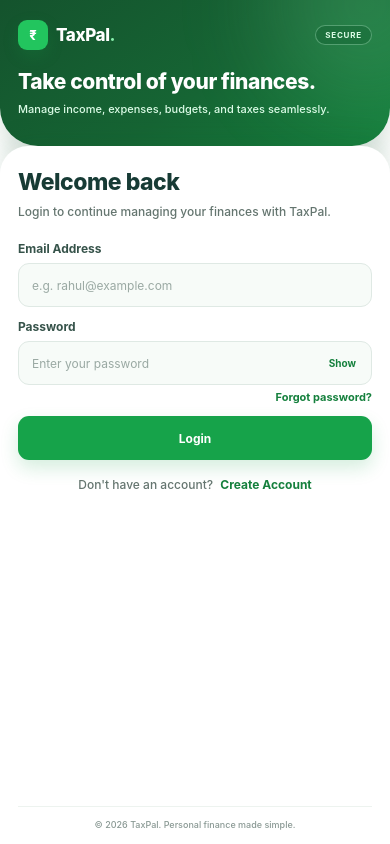
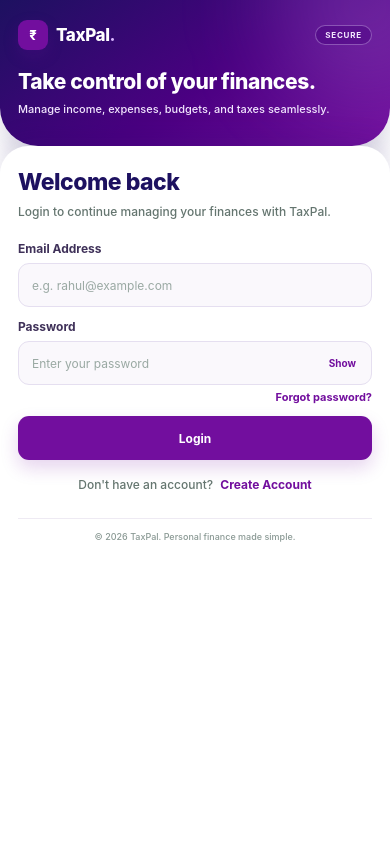
Before and after one commit to aastha44ma/Team4-deploy, an Angular app in the folder frontend/: page /login in a window 390 px wide. Built offline with nearby package versions, Linux system fonts and the light colour scheme.

Commit message:
Updated auth page colors and background styling

```diff
--- a/frontend/src/app/pages/auth/auth.css
+++ b/frontend/src/app/pages/auth/auth.css
@@ -2,7 +2,7 @@
    TAXPAL AUTH
    Login + Register
    Custom CSS
-   White + Green Theme
+   White + Purple Theme
    Fully Responsive
    ========================================================= */
 
@@ -12,21 +12,22 @@
    ========================================================= */
 
 .auth-page {
-  --green-900: #14532d;
-  --green-800: #166534;
-  --green-700: #15803d;
-  --green-600: #16a34a;
-  --green-500: #22c55e;
-  --green-100: #dcfce7;
-  --green-50: #f0fdf4;
-
-  --text-main: #173b35;
+  --purple-900: #1d1160;
+  --purple-800: #4B0082;
+  --purple-700: #720e9e;
+  --purple-600: #720e9e;
+  --purple-500: #720e9e;
+  --purple-100: #f3e8ff;
+  --purple-50: #faf5ff;
+
+  --text-main: #1d1160;
   --text-secondary: #64756f;
   --text-muted: #8a9994;
 
-  --border: #dfe9e4;
+  --border: #e5dff0;
 
   width: 100%;
+  min-width: 320px;
   min-height: 100dvh;
 
   margin: 0;
@@ -35,7 +36,7 @@
   background: #ffffff;
   color: var(--text-main);
 
-  overflow-x: hidden;
+  overflow: hidden;
 }
 
 
@@ -72,14 +73,14 @@
 
   border-radius: 10px;
 
-  background: var(--green-600);
+  background: var(--purple-600);
   color: #ffffff;
 
   font-size: 14px;
   font-weight: 800;
   line-height: 1;
 
-  box-shadow: 0 6px 16px rgba(22, 163, 74, 0.18);
+  box-shadow: 0 6px 16px rgba(114, 14, 158, 0.18);
 }
 
 .brand-name {
@@ -93,13 +94,12 @@
 }
 
 .brand-dot {
-  color: var(--green-600);
+  color: var(--purple-600);
 }
 
 
 /* =========================================================
    MOBILE BRAND
-   Rounded bottom like reference layout
    ========================================================= */
 
 .mobile-brand {
@@ -117,21 +117,15 @@
   background:
     linear-gradient(
       145deg,
-      #14532d 0%,
-      #166534 55%,
-      #15803d 100%
+      #1d1160 0%,
+      #4B0082 55%,
+      #720e9e 100%
     );
 
-  /*
-   * Rounded bottom corners ONLY for mobile.
-   * This gives the branding section a soft
-   * curved transition into the white form.
-   */
-
   border-radius: 0 0 38px 38px;
 
   box-shadow:
-    0 10px 25px rgba(20, 83, 45, 0.16);
+    0 10px 25px rgba(29, 17, 96, 0.16);
 }
 
 .mobile-brand-glow {
@@ -145,7 +139,7 @@
 
   border-radius: 50%;
 
-  background: rgba(134, 239, 172, 0.18);
+  background: rgba(216, 180, 254, 0.18);
 
   filter: blur(45px);
 
@@ -170,7 +164,7 @@
 
   border-radius: 9px;
 
-  background: #22c55e;
+  background: #720e9e;
 
   font-size: 13px;
 }
@@ -181,7 +175,7 @@
 }
 
 .mobile-brand-top .brand-dot {
-  color: #86efac;
+  color: #d8b4fe;
 }
 
 
@@ -198,12 +192,12 @@
 
   padding: 5px 9px;
 
-  border: 1px solid rgba(187, 247, 208, 0.35);
+  border: 1px solid rgba(233, 213, 255, 0.35);
   border-radius: 999px;
 
-  background: rgba(22, 101, 52, 0.45);
-
-  color: #dcfce7;
+  background: rgba(75, 0, 130, 0.45);
+
+  color: #f3e8ff;
 
   font-size: 8px;
   font-weight: 700;
@@ -242,7 +236,7 @@
 
   margin: 6px 0 0;
 
-  color: #dcfce7;
+  color: #f3e8ff;
 
   font-size: 11px;
   line-height: 17px;
@@ -252,6 +246,8 @@
 
 /* =========================================================
    FORM SECTION - MOBILE
+   IMPORTANT:
+   THIS SECTION SCROLLS INDEPENDENTLY.
    ========================================================= */
 
 .auth-form-section {
@@ -263,6 +259,12 @@
 
   width: 100%;
 
+  /*
+    Critical fix:
+    Allow the form area to become scrollable
+    instead of pushing/hiding the switch button.
+  */
+  flex: 1 1 auto;
   min-height: 0;
 
   padding: 26px 20px 18px;
@@ -271,12 +273,27 @@
 
   border-radius: 28px 28px 0 0;
 
-  box-shadow: 0 -8px 25px rgba(20, 83, 45, 0.12);
-}
-
-
-/* =========================================================
-   DESKTOP LOGO HIDDEN MOBILE
+  box-shadow:
+    0 -8px 25px rgba(29, 17, 96, 0.12);
+
+  overflow-y: auto;
+  overflow-x: hidden;
+
+  /*
+    Keeps scrolling smooth on mobile.
+  */
+  -webkit-overflow-scrolling: touch;
+
+  /*
+    Makes sure the bottom content can
+    always be reached.
+  */
+  overscroll-behavior-y: contain;
+}
+
+
+/* =========================================================
+   DESKTOP LOGO
    ========================================================= */
 
 .desktop-logo {
@@ -291,6 +308,13 @@
 .auth-form-wrapper {
   width: 100%;
   margin: 0 auto;
+
+  /*
+    IMPORTANT:
+    Do not force the wrapper to fill the
+    entire available height on mobile.
+  */
+  flex: 0 0 auto;
 }
 
 
@@ -300,6 +324,7 @@
 
 .auth-heading {
   width: 100%;
+
   margin: 0 0 20px;
 }
 
@@ -362,7 +387,7 @@
 
   margin: 0 0 6px;
 
-  color: #36534a;
+  color: #3f3159;
 
   font-size: 12px;
   line-height: 16px;
@@ -388,7 +413,7 @@
   border: 1px solid var(--border);
   border-radius: 11px;
 
-  background: #f7fbf8;
+  background: #faf8fc;
 
   padding: 0 13px;
 
@@ -411,17 +436,17 @@
 
 .form-field input:hover,
 .form-field select:hover {
-  border-color: #b9cec2;
+  border-color: #c9b9d9;
 }
 
 .form-field input:focus,
 .form-field select:focus {
-  border-color: var(--green-600);
+  border-color: var(--purple-600);
 
   background: #ffffff;
 
   box-shadow:
-    0 0 0 4px rgba(34, 197, 94, 0.10);
+    0 0 0 4px rgba(114, 14, 158, 0.10);
 }
 
 .form-field select {
@@ -435,6 +460,7 @@
 
 .password-wrapper {
   position: relative;
+
   width: 100%;
 }
 
@@ -454,7 +480,7 @@
 
   background: transparent;
 
-  color: var(--green-700);
+  color: var(--purple-700);
 
   font-family: inherit;
   font-size: 10px;
@@ -464,7 +490,7 @@
 }
 
 .password-toggle:hover {
-  color: var(--green-900);
+  color: var(--purple-900);
 }
 
 
@@ -503,7 +529,7 @@
 
 
 /* =========================================================
-   FORGOT PASSWORD LINK
+   FORGOT PASSWORD
    ========================================================= */
 
 .forgot-row {
@@ -522,7 +548,7 @@
 
   padding: 0;
 
-  color: var(--green-700);
+  color: var(--purple-700);
 
   font-family: inherit;
   font-size: 11px;
@@ -549,6 +575,7 @@
   gap: 8px;
 
   margin: 0;
+
   padding: 1px 0 0;
 }
 
@@ -562,7 +589,7 @@
 
   cursor: pointer;
 
-  accent-color: var(--green-600);
+  accent-color: var(--purple-600);
 }
 
 .terms-field label {
@@ -570,7 +597,7 @@
 
   cursor: pointer;
 
-  color: #60736b;
+  color: #665c70;
 
   font-size: 11px;
   line-height: 17px;
@@ -578,7 +605,7 @@
 }
 
 .terms-field a {
-  color: var(--green-700);
+  color: var(--purple-700);
 
   font-weight: 700;
 
@@ -606,7 +633,7 @@
   border: 0;
   border-radius: 11px;
 
-  background: var(--green-600);
+  background: var(--purple-600);
 
   color: #ffffff;
 
@@ -617,7 +644,7 @@
   cursor: pointer;
 
   box-shadow:
-    0 8px 18px rgba(22, 163, 74, 0.18);
+    0 8px 18px rgba(114, 14, 158, 0.18);
 
   transition:
     background-color 0.2s ease,
@@ -626,10 +653,10 @@
 }
 
 .auth-button:hover {
-  background: var(--green-700);
+  background: var(--purple-700);
 
   box-shadow:
-    0 10px 22px rgba(22, 163, 74, 0.22);
+    0 10px 22px rgba(114, 14, 158, 0.22);
 }
 
 .auth-button:active {
@@ -642,9 +669,13 @@
    ========================================================= */
 
 .switch-auth {
+  display: block;
+
   width: 100%;
 
   margin: 16px 0 0;
+
+  padding-bottom: 8px;
 
   text-align: center;
 
@@ -653,6 +684,11 @@
   font-size: 12px;
   line-height: 18px;
   font-weight: 500;
+
+  /*
+    Prevent the switch from being compressed.
+  */
+  flex-shrink: 0;
 }
 
 .switch-auth button {
@@ -664,7 +700,7 @@
 
   padding: 0;
 
-  color: var(--green-700);
+  color: var(--purple-700);
 
   font-family: inherit;
   font-size: inherit;
@@ -685,11 +721,12 @@
 .form-footer {
   width: 100%;
 
-  margin-top: auto;
-
-  border-top: 1px solid #edf3ef;
+  margin-top: 18px;
+
+  border-top: 1px solid #eeeaf3;
 
   padding-top: 10px;
+  padding-bottom: 4px;
 
   text-align: center;
 
@@ -698,11 +735,13 @@
   font-size: 9px;
   line-height: 15px;
   font-weight: 500;
-}
-
-
-/* =========================================================
-   DESKTOP BRAND SECTION
+
+  flex-shrink: 0;
+}
+
+
+/* =========================================================
+   DESKTOP BRAND
    ========================================================= */
 
 .brand-section {
@@ -711,7 +750,7 @@
 
 
 /* =========================================================
-   BIG TOAST
+   TOAST
    ========================================================= */
 
 .auth-toast {
@@ -735,7 +774,7 @@
 
   padding: 16px 20px;
 
-  border: 1px solid #bbf7d0;
+  border: 1px solid #e9d5ff;
 
   border-radius: 15px;
 
@@ -744,7 +783,7 @@
   color: var(--text-main);
 
   box-shadow:
-    0 18px 45px rgba(20, 83, 45, 0.22);
+    0 18px 45px rgba(29, 17, 96, 0.22);
 
   transform: translateX(-50%);
 
@@ -763,9 +802,9 @@
 
   border-radius: 50%;
 
-  background: #dcfce7;
-
-  color: #15803d;
+  background: #f3e8ff;
+
+  color: #720e9e;
 
   font-size: 15px;
   font-weight: 800;
@@ -801,6 +840,11 @@
   color: #dc2626;
 }
 
+
+/* =========================================================
+   TOAST ANIMATION
+   ========================================================= */
+
 @keyframes toast-slide-down {
   from {
     opacity: 0;
@@ -836,7 +880,7 @@
 
   padding: 20px;
 
-  background: rgba(20, 83, 45, 0.35);
+  background: rgba(29, 17, 96, 0.35);
 
   backdrop-filter: blur(5px);
 }
@@ -849,14 +893,14 @@
 
   padding: 32px;
 
-  border: 1px solid #dfe9e4;
+  border: 1px solid #e5dff0;
 
   border-radius: 20px;
 
   background: #ffffff;
 
   box-shadow:
-    0 25px 70px rgba(20, 83, 45, 0.22);
+    0 25px 70px rgba(29, 17, 96, 0.22);
 
   animation: forgot-open 0.2s ease;
 }
@@ -877,7 +921,7 @@
   border: 0;
   border-radius: 50%;
 
-  background: #f0fdf4;
+  background: #faf5ff;
 
   color: #64756f;
 
@@ -899,9 +943,9 @@
 
   border-radius: 14px;
 
-  background: #dcfce7;
-
-  color: #15803d;
+  background: #f3e8ff;
+
+  color: #720e9e;
 
   font-size: 21px;
 }
@@ -927,7 +971,7 @@
 
 
 /* =========================================================
-   FORGOT PASSWORD INPUT SPACING
+   FORGOT PASSWORD INPUT
    ========================================================= */
 
 .forgot-container .form-field {
@@ -968,7 +1012,7 @@
 
   border-radius: 12px;
 
-  background: var(--green-600);
+  background: var(--purple-600);
 
   color: #ffffff;
 
@@ -980,7 +1024,7 @@
   cursor: pointer;
 
   box-shadow:
-    0 8px 18px rgba(22, 163, 74, 0.18);
+    0 8px 18px rgba(114, 14, 158, 0.18);
 
   transition:
     background-color 0.2s ease,
@@ -988,29 +1032,31 @@
 }
 
 .reset-button:hover {
-  background: var(--green-700);
+  background: var(--purple-700);
 }
 
 .reset-button:active {
   transform: translateY(1px);
 }
 
+
+/* =========================================================
+   FORGOT ANIMATION
+   ========================================================= */
 
 @keyframes forgot-open {
   from {
     opacity: 0;
 
     transform:
-      translateY(8px)
-      scale(0.98);
+      translateY(8px) scale(0.98);
   }
 
   to {
     opacity: 1;
 
     transform:
-      translateY(0)
-      scale(1);
+      translateY(0) scale(1);
   }
 }
 
@@ -1024,22 +1070,20 @@
 
   .auth-page {
     min-height: 100dvh;
+    height: 100dvh;
+
+    overflow: hidden;
   }
 
   .mobile-brand {
-    padding:
-      15px
-      14px
-      22px;
-
-    /* Rounded mobile branding */
+    padding: 15px 14px 22px;
+
     border-radius: 0 0 30px 30px;
   }
 
   .mobile-brand-top .brand-icon {
     width: 28px;
     height: 28px;
-
     flex-basis: 28px;
   }
 
@@ -1067,18 +1111,16 @@
   }
 
   .auth-form-section {
-    min-height: 0;
-
-    padding:
-      20px
-      14px
-      12px;
-
-    border-radius:
-      22px
-      22px
-      0
-      0;
+    padding: 20px 14px 14px;
+
+    border-radius: 22px 22px 0 0;
+
+    /*
+      IMPORTANT:
+      register page scrolls here.
+    */
+    overflow-y: auto;
+    overflow-x: hidden;
   }
 
   .auth-heading {
@@ -1108,9 +1150,7 @@
   .form-field select {
     height: 38px;
 
-    padding:
-      0
-      10px;
+    padding: 0 10px;
 
     border-radius: 9px;
 
@@ -1164,13 +1204,16 @@
   .switch-auth {
     margin-top: 12px;
 
+    padding-bottom: 10px;
+
     font-size: 9px;
   }
 
   .form-footer {
-    margin-top: auto;
+    margin-top: 12px;
 
     padding-top: 8px;
+    padding-bottom: 6px;
 
     font-size: 7px;
     line-height: 12px;
@@ -1179,18 +1222,15 @@
   .auth-toast {
     top: 10px;
 
+    width: calc(100vw - 20px);
+
     min-width: 0;
 
-    width: calc(100vw - 20px);
-
-    max-width:
-      calc(100vw - 20px);
+    max-width: calc(100vw - 20px);
 
     gap: 8px;
 
-    padding:
-      11px
-      12px;
+    padding: 11px 12px;
 
     border-radius: 10px;
   }
@@ -1218,9 +1258,7 @@
   }
 
   .forgot-container {
-    padding:
-      24px
-      18px;
+    padding: 24px 18px;
 
     border-radius: 16px;
   }
@@ -1265,34 +1303,43 @@
 
 @media (min-width: 380px) and (max-width: 639px) {
 
+  .auth-page {
+    height: 100dvh;
+
+    overflow: hidden;
+  }
+
   .mobile-brand {
-    padding:
-      20px
-      18px
-      28px;
-
-    border-radius:
-      0
-      0
-      38px
-      38px;
+    padding: 20px 18px 28px;
+
+    border-radius: 0 0 38px 38px;
   }
 
   .auth-form-section {
-    min-height: 0;
-
-    padding:
-      22px
-      18px
-      12px;
+    padding: 22px 18px 14px;
+
+    /*
+      CRITICAL:
+      The form itself gets the scrollbar.
+    */
+    overflow-y: auto;
+    overflow-x: hidden;
+
+    -webkit-overflow-scrolling: touch;
   }
 
   .auth-form {
     gap: 12px;
   }
 
+  .switch-auth {
+    padding-bottom: 10px;
+  }
+
   .form-footer {
-    margin-top: auto;
+    margin-top: 12px;
+
+    padding-bottom: 6px;
   }
 
   .auth-toast {
@@ -1300,8 +1347,7 @@
 
     min-width: 0;
 
-    max-width:
-      calc(100vw - 28px);
+    max-width: calc(100vw - 28px);
   }
 }
 
@@ -1314,7 +1360,9 @@
 @media (min-width: 640px) and (max-width: 1023px) {
 
   .auth-page {
-    min-height: 100dvh;
+    height: 100dvh;
+
+    overflow: hidden;
   }
 
   .mobile-brand {
@@ -1323,11 +1371,7 @@
       clamp(28px, 6vw, 64px)
       40px;
 
-    border-radius:
-      0
-      0
-      50px
-      50px;
+    border-radius: 0 0 50px 50px;
   }
 
   .mobile-brand-top .brand-icon {
@@ -1344,9 +1388,7 @@
   }
 
   .secure-badge {
-    padding:
-      6px
-      12px;
+    padding: 6px 12px;
 
     font-size: 9px;
   }
@@ -1356,12 +1398,7 @@
   }
 
   .mobile-brand-intro h2 {
-    font-size:
-      clamp(
-        24px,
-        3vw,
-        32px
-      );
+    font-size: clamp(24px, 3vw, 32px);
   }
 
   .mobile-brand-intro p {
@@ -1374,18 +1411,17 @@
   }
 
   .auth-form-section {
-    min-height: 0;
-
     padding:
       34px
       clamp(28px, 6vw, 64px)
-      18px;
-
-    border-radius:
-      32px
-      32px
-      0
-      0;
+      20px;
+
+    overflow-y: auto;
+    overflow-x: hidden;
+
+    -webkit-overflow-scrolling: touch;
+
+    border-radius: 32px 32px 0 0;
   }
 
   .auth-form-wrapper {
@@ -1397,12 +1433,7 @@
   }
 
   .auth-heading h1 {
-    font-size:
-      clamp(
-        24px,
-        3vw,
-        31px
-      );
+    font-size: clamp(24px, 3vw, 31px);
   }
 
   .auth-heading p {
@@ -1426,9 +1457,7 @@
   .form-field select {
     height: 50px;
 
-    padding:
-      0
-      15px;
+    padding: 0 15px;
 
     border-radius: 13px;
 
@@ -1478,13 +1507,16 @@
   .switch-auth {
     margin-top: 19px;
 
+    padding-bottom: 12px;
+
     font-size: 13px;
   }
 
   .form-footer {
-    margin-top: auto;
+    margin-top: 12px;
 
     padding-top: 13px;
+    padding-bottom: 8px;
 
     font-size: 10px;
   }
@@ -1506,13 +1538,14 @@
       minmax(0, 1fr);
 
     min-height: 100dvh;
+
     height: 100dvh;
 
     overflow: hidden;
   }
 
 
-  /* HIDE MOBILE BRAND */
+  /* MOBILE BRAND */
 
   .mobile-brand {
     display: none;
@@ -1531,11 +1564,10 @@
 
     min-width: 0;
     min-height: 100dvh;
+
     height: 100dvh;
 
-    padding:
-      24px
-      36px;
+    padding: 24px 36px;
 
     background: #ffffff;
 
@@ -1543,7 +1575,8 @@
 
     box-shadow: none;
 
-    overflow: hidden;
+    overflow-y: auto;
+    overflow-x: hidden;
   }
 
 
@@ -1577,10 +1610,9 @@
 
     min-height: 0;
 
-    margin:
-      0
-      auto;
-  }
+    margin: 0 auto;
+  }
+
 
   .auth-heading {
     margin-bottom: 20px;
@@ -1608,9 +1640,7 @@
   .form-field select {
     height: 42px;
 
-    padding:
-      0
-      12px;
+    padding: 0 12px;
 
     font-size: 12px;
   }
@@ -1641,6 +1671,8 @@
   .switch-auth {
     margin-top: 13px;
 
+    padding-bottom: 6px;
+
     font-size: 12px;
   }
 
@@ -1655,9 +1687,10 @@
     margin-top: auto;
 
     border-top:
-      1px solid #edf3ef;
+      1px solid #eeeaf3;
 
     padding-top: 9px;
+    padding-bottom: 0;
 
     text-align: center;
 
@@ -1677,7 +1710,9 @@
     width: 100%;
 
     min-width: 0;
+
     min-height: 100dvh;
+
     height: 100dvh;
 
     padding: 36px;
@@ -1687,9 +1722,9 @@
     background:
       linear-gradient(
         145deg,
-        #14532d 0%,
-        #166534 52%,
-        #15803d 100%
+        #1d1160 0%,
+        #4B0082 52%,
+        #720e9e 100%
       );
 
     color: #ffffff;
@@ -1709,15 +1744,13 @@
   .brand-badge {
     display: inline-flex;
 
-    padding:
-      6px
-      12px;
+    padding: 6px 12px;
 
     border:
       1px solid rgba(
-        187,
-        247,
-        208,
+        233,
+        213,
+        255,
         0.3
       );
 
@@ -1725,13 +1758,13 @@
 
     background:
       rgba(
-        22,
-        101,
-        52,
+        75,
+        0,
+        130,
         0.45
       );
 
-    color: #dcfce7;
+    color: #f3e8ff;
 
     font-size: 9px;
     line-height: 15px;
@@ -1759,9 +1792,7 @@
 
     max-width: 520px;
 
-    margin:
-      auto
-      0;
+    margin: auto 0;
   }
 
   .brand-content h2 {
@@ -1777,12 +1808,9 @@
   }
 
   .brand-content > div:first-child p {
-    margin:
-      11px
-      0
-      0;
-
-    color: #dcfce7;
+    margin: 11px 0 0;
+
+    color: #f3e8ff;
 
     font-size: 13px;
     line-height: 21px;
@@ -1820,9 +1848,9 @@
 
     border:
       1px solid rgba(
-        187,
-        247,
-        208,
+        233,
+        213,
+        255,
         0.3
       );
 
@@ -1830,13 +1858,13 @@
 
     background:
       rgba(
-        34,
-        197,
-        94,
+        114,
+        14,
+        158,
         0.35
       );
 
-    color: #dcfce7;
+    color: #f3e8ff;
 
     font-size: 12px;
     font-weight: 800;
@@ -1853,12 +1881,9 @@
   }
 
   .benefit-description {
-    margin:
-      2px
-      0
-      0;
-
-    color: #cdebd6;
+    margin: 2px 0 0;
+
+    color: #e9d5ff;
 
     font-size: 11px;
     line-height: 18px;
@@ -1878,7 +1903,7 @@
 
     padding-top: 10px;
 
-    color: #b8d9c1;
+    color: #d8c4e8;
 
     font-size: 10px;
     line-height: 16px;
@@ -1907,9 +1932,9 @@
 
     background:
       rgba(
-        134,
-        239,
-        172,
+        216,
+        180,
+        254,
         0.15
       );
   }
@@ -1920,9 +1945,9 @@
 
     background:
       rgba(
-        34,
-        197,
-        94,
+        114,
+        14,
+        158,
         0.12
       );
   }
@@ -1936,9 +1961,7 @@
 @media (min-width: 1280px) {
 
   .auth-form-section {
-    padding:
-      28px
-      48px;
+    padding: 28px 48px;
   }
 
   .brand-section {
@@ -2003,11 +2026,7 @@
    SHORT DESKTOP
    ========================================================= */
 
-@media (
-  min-width: 1024px
-) and (
-  max-height: 700px
-) {
+@media (min-width: 1024px) and (max-height: 700px) {
 
   .auth-form-section {
     padding-top: 16px;
@@ -2062,11 +2081,10 @@
 .toast-close:focus-visible {
 
   outline:
-    3px solid
-    rgba(
-      34,
-      197,
-      94,
+    3px solid rgba(
+      114,
+      14,
+      158,
       0.20
     );
 
@@ -2075,75 +2093,195 @@
 
 
 /* =========================================================
-   MOBILE FOOTER FIX
+   GLOBAL BODY
+   ========================================================= */
+
+html,
+body {
+  width: 100%;
+
+  min-width: 320px;
+  min-height: 100%;
+
+  margin: 0;
+  padding: 0;
+
+  font-family:
+    Inter,
+    ui-sans-serif,
+    system-ui,
+    -apple-system,
+    BlinkMacSystemFont,
+    "Segoe UI",
+    sans-serif;
+
+  background: #ffffff;
+
+  color: #173b35;
+
+  -webkit-font-smoothing: antialiased;
+  -moz-osx-font-smoothing: grayscale;
+
+  overflow-x: hidden;
+}
+
+
+/* =========================================================
+   FINAL MOBILE SCROLL FIX
    ========================================================= */
 
 @media (max-width: 1023px) {
+
+  html,
+  body {
+    width: 100%;
+    height: 100%;
+
+    overflow-x: hidden;
+  }
 
   .auth-page {
     display: flex;
     flex-direction: column;
 
+    width: 100%;
+    height: 100dvh;
     min-height: 100dvh;
-  }
-
+
+    overflow: hidden;
+  }
+
+  /*
+    Branding stays at the top.
+  */
   .mobile-brand {
     flex: 0 0 auto;
   }
 
+  /*
+    THIS IS THE IMPORTANT PART.
+
+    The complete login/register area gets
+    its own scrollbar.
+
+    Therefore when Register becomes taller,
+    the page does NOT expand and the
+    "Already have an account? Login"
+    section does NOT disappear.
+  */
   .auth-form-section {
-    flex: 1 1 auto;
-
-    display: flex;
-    flex-direction: column;
+    flex: 1 1 0;
 
     min-height: 0;
-  }
-
+
+    height: auto;
+
+    overflow-y: auto;
+    overflow-x: hidden;
+
+    -webkit-overflow-scrolling: touch;
+
+    overscroll-behavior-y: contain;
+
+    scrollbar-width: thin;
+
+    padding-bottom: 24px;
+  }
+
+  /*
+    Do NOT let the wrapper stretch.
+  */
   .auth-form-wrapper {
     flex: 0 0 auto;
-  }
-
+
+    width: 100%;
+
+    min-height: max-content;
+  }
+
+  /*
+    Keep the Login/Create Account
+    switch visible at the bottom
+    of the scroll content.
+  */
+  .switch-auth {
+    flex: 0 0 auto;
+
+    min-height: 20px;
+
+    padding-bottom: 12px;
+  }
+
+  /*
+    Footer is part of the scrollable content.
+  */
   .form-footer {
-    margin-top: auto;
-
     flex: 0 0 auto;
-  }
-}
-
-
-/* =========================================================
-   PREVENT BODY HORIZONTAL SCROLLBAR
-   ========================================================= */
-
-html,
-body {
-  margin: 0;
-  padding: 0;
-
-  width: 100%;
-  min-height: 100%;
-
-  overflow-x: hidden;
-}
-
-
-/* =========================================================
-   MOBILE HEIGHT HANDLING
+
+    margin-top: 12px;
+
+    padding-bottom: 8px;
+  }
+
+  /*
+    Toast MUST stay above everything.
+    It must never affect page layout.
+  */
+  .auth-toast {
+    position: fixed;
+
+    z-index: 999999;
+
+    pointer-events: auto;
+  }
+}
+
+
+/* =========================================================
+   EXTRA MOBILE TOAST
    ========================================================= */
 
 @media (max-width: 639px) {
 
-  .auth-page {
-    min-height: 100dvh;
-    height: auto;
-  }
-
-  .auth-form-section {
-    min-height: 0;
-  }
-
-  .form-footer {
-    margin-top: auto;
-  }
-}
+  .auth-toast {
+    top: 10px;
+
+    left: 50%;
+
+    width: calc(100vw - 24px);
+
+    min-width: 0;
+
+    max-width: calc(100vw - 24px);
+
+    padding: 11px 12px;
+
+    gap: 8px;
+
+    border-radius: 10px;
+  }
+
+  .toast-icon {
+    width: 25px;
+    height: 25px;
+
+    flex: 0 0 25px;
+
+    font-size: 12px;
+  }
+
+  .toast-message {
+    flex: 1 1 auto;
+
+    min-width: 0;
+
+    font-size: 10px;
+    line-height: 14px;
+  }
+
+  .toast-close {
+    flex: 0 0 auto;
+
+    font-size: 17px;
+  }
+}
```
